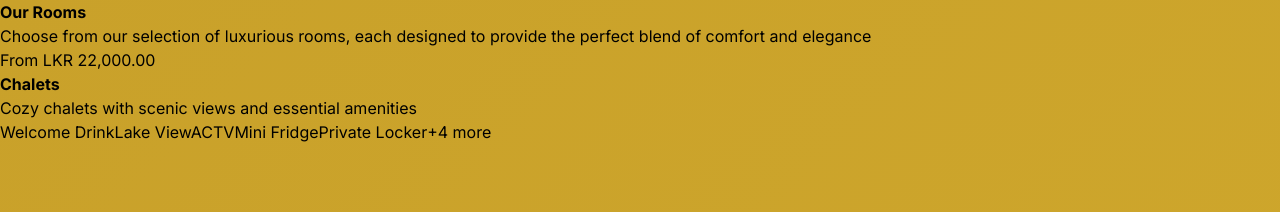
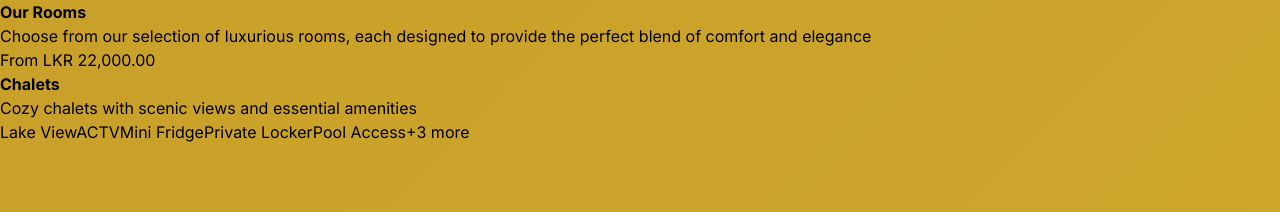
Before and after one commit to dhanushka-94/rajini-web-25, a Next.js app: page / in a window 1280 px wide. Shown: the part 3064-3276 px from the top of the page. Built offline with nearby package versions, Linux system fonts and the light colour scheme.

Commit message:
remove: Remove Welcome Drink from all room features

```diff
--- a/src/app/page.tsx
+++ b/src/app/page.tsx
@@ -97,7 +97,6 @@ export default function Home() {
         extraBed: "LKR 4,000.00"
       },
       features: [
-        "Welcome Drink",
         "Lake View",
         "AC",
         "TV",
@@ -125,7 +124,6 @@ export default function Home() {
           "24/7 Service"
         ],
         additionalInfo: [
-          "Welcome Drink on Arrival",
           "Extra Bed Available (LKR 4,000)"
         ]
       }
@@ -151,7 +149,6 @@ export default function Home() {
         extraBed: "LKR 4,000.00"
       },
       features: [
-        "Welcome Drink",
         "Lake View",
         "AC",
         "TV",
@@ -179,7 +176,6 @@ export default function Home() {
           "24/7 Service"
         ],
         additionalInfo: [
-          "Welcome Drink on Arrival",
           "Extra Bed Available (LKR 4,000)"
         ]
       }
@@ -205,7 +201,6 @@ export default function Home() {
         extraBed: "LKR 4,000.00"
       },
       features: [
-        "Welcome Drink",
         "Lake View",
         "AC",
         "TV",
@@ -233,7 +228,6 @@ export default function Home() {
           "24/7 Service"
         ],
         additionalInfo: [
-          "Welcome Drink on Arrival",
           "Extra Bed Available (LKR 4,000)"
         ]
       }
```
